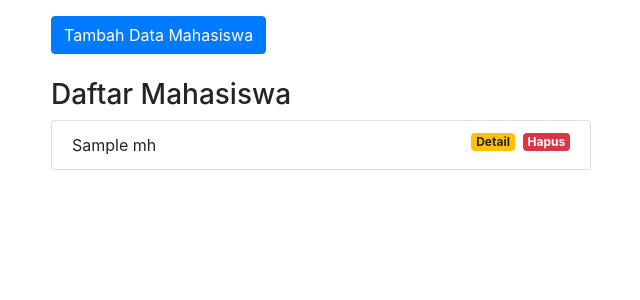
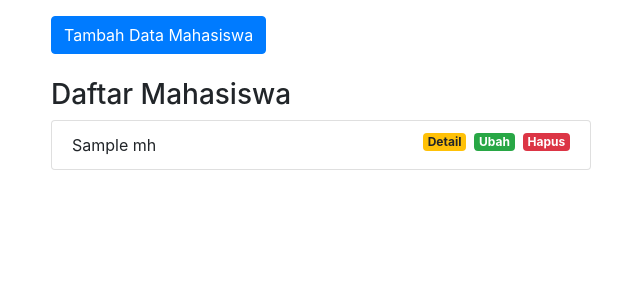
Before and after one commit to Rismawati266/tugas-rekweb-pertemuan4, a PHP site: the page made by app/views/mahasiswa/index.php in a window 1280 px wide. Shown: the part 56-356 px from the top of the page, without its empty margins (34-674 px from the left). Run offline with PHP 8.4, Linux system fonts and the light colour scheme; the template is opened without the code that fills it: most values are stand-ins (such as "Sample title", 1, 10 or a date in 2020); some libraries are stand-ins or nearby versions.

Commit message:
menambahkan link untuk menuju ke link ubah

```diff
--- a/app/views/mahasiswa/index.php
+++ b/app/views/mahasiswa/index.php
@@ -18,6 +18,7 @@
   				<li class="list-group-item">
   					<?= $mhs['nama']; ?>
   					<a href="<?= BASEURL; ?>/mahasiswa/hapus/<?= $mhs['id']; ?>" class="badge badge-danger float-right ml-2" onclick="return confirm('Yakin?');">Hapus</a>
+  					<a href="<?= BASEURL; ?>/mahasiswa/ubah/<?= $mhs['id']; ?>" class="badge badge-success float-right ml-2" data-toggle="modal" data-target="#formModal">Ubah</a>
   					<a href="<?= BASEURL; ?>/mahasiswa/detail/<?= $mhs['id']; ?>" class="badge badge-warning float-right ml-2">Detail</a>
   				</li>
   				<?php endforeach; ?>
```
